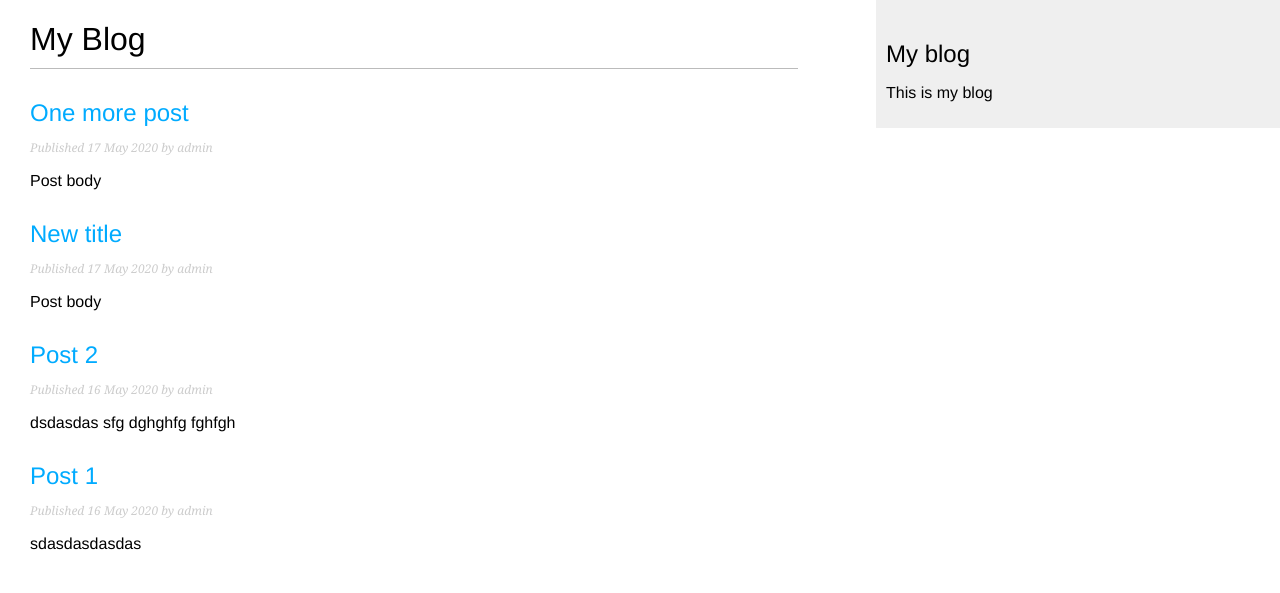
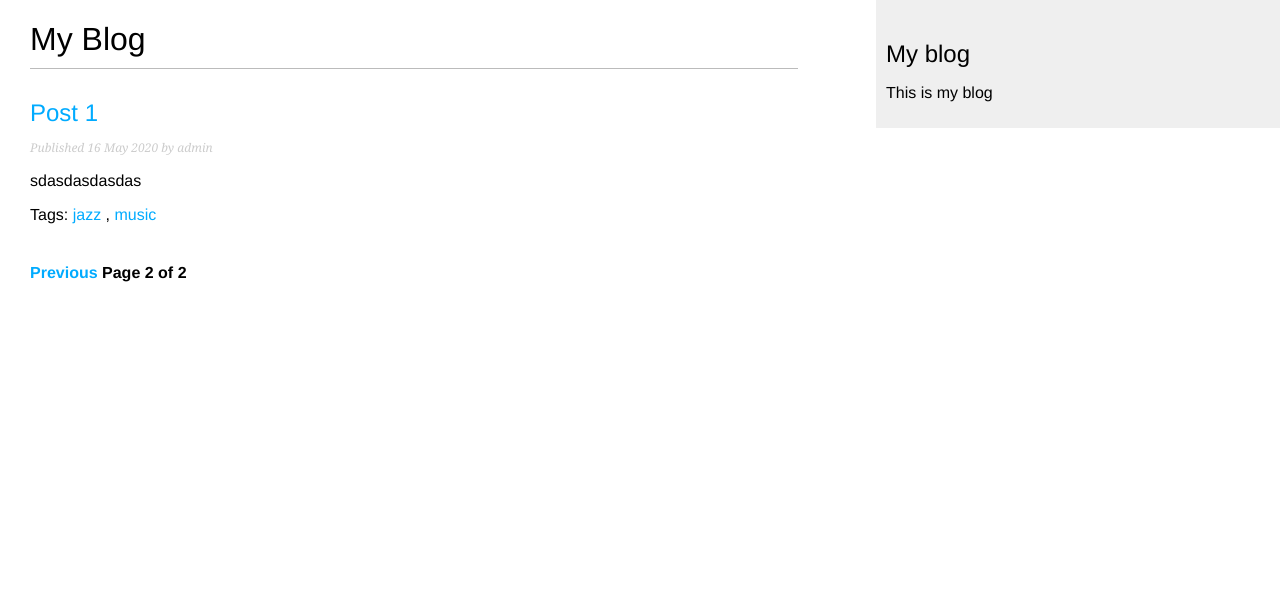
Before and after one commit to dchaika1990/django-blog, a Django app: page /blog/?page=2 in a window 1280 px wide. Shown: the top 593 px of the page. Run offline with Django 3.2, Linux system fonts and the light colour scheme; data comes from the database, SQL or seed files in the repository; both versions use the stored data as it was after the commit; parts of the project's set-up code (start-up, migrations or seed data) failed here and were passed over.

Commit message:
add tags

```diff
--- a/blog/admin.py
+++ b/blog/admin.py
@@ -5,7 +5,7 @@ from .models import Post, Comment
 # Register your models here.
 @admin.register(Post)
 class PostAdmin(admin.ModelAdmin):
-    list_display = ('title', 'slug', 'author', 'publish', 'updated', 'status')
+    list_display = ('title', 'slug', 'author', 'publish', 'updated', 'status', 'tag_list')
     list_filter = ('status', 'created', 'publish', 'author')
     search_fields = ('title', 'body')
     prepopulated_fields = {'slug': ('title',)}
@@ -13,6 +13,9 @@ class PostAdmin(admin.ModelAdmin):
     date_hierarchy = 'publish'
     ordering = ('status', 'publish')
 
+    def tag_list(self, obj):
+        return u", ".join(o.name for o in obj.tags.all())
+
 
 @admin.register(Comment)
 class CommentAdmin(admin.ModelAdmin):
--- a/blog/models.py
+++ b/blog/models.py
@@ -2,6 +2,7 @@ from django.db import models
 from django.utils import timezone
 from django.contrib.auth.models import User
 from django.urls import reverse
+from taggit.managers import TaggableManager
 # Create your models here.
 
 
@@ -25,6 +26,7 @@ class Post(models.Model):
     status = models.CharField(max_length=10, choices=STATUS_CHOICES, default='draft')
     objects = models.Manager()      # Менеджер по умолчанию.
     published = PublishedManager()  # Наш новый менеджер.
+    tags = TaggableManager()    # tags
 
     def get_absolute_url(self):
         return reverse(
--- a/blog/urls.py
+++ b/blog/urls.py
@@ -10,7 +10,11 @@ urlpatterns = [
     #     views.PostListView.as_view(),
     #     name='post_list'
     # ),
-    path('', views.post_list, name='post_list'),
+    path(
+        '',
+        views.post_list,
+        name='post_list'
+    ),
     path(
         '<int:year>/<int:month>/<int:day>/<slug:post>',
         views.post_detail,
@@ -20,5 +24,10 @@ urlpatterns = [
         '<int:post_id>/share/',
         views.post_share,
         name='post_share'
+    ),
+    path(
+        'tag/<slug:tag_slug>',
+        views.post_list,
+        name='post_list_by_tag'
     )
 ]
--- a/blog/views.py
+++ b/blog/views.py
@@ -1,21 +1,42 @@
 from django.core.mail import send_mail
 from django.shortcuts import render, get_object_or_404
 from django.core.paginator import Paginator, EmptyPage, PageNotAnInteger
-
 from .models import Post, Comment
 from django.views.generic import ListView
 from .forms import EmailPostForm, CommentForm
+from taggit.models import Tag
 
 
 # Create your views here.
 # Show posts list
-def post_list(request):
-    posts = Post.published.all()
+def post_list(request, tag_slug=None):
+    object_list = Post.published.all()
+
+    # Tags
+    tag = None
+    if tag_slug:
+        tag = get_object_or_404(Tag, slug=tag_slug)
+        object_list = object_list.filter(tags__in=[tag])
+
+    # Pagination
+    paginator = Paginator(object_list, 3) # 3 posts in each page
+    page = request.GET.get('page')
+    try:
+        posts = paginator.page(page)
+    except PageNotAnInteger:
+        # If page is not an integer deliver the first page
+        posts = paginator.page(1)
+    except EmptyPage:
+        # If page is out of range deliver last page of results
+        posts = paginator.page(paginator.num_pages)
+
     return render(
         request,
         'blog/post/list.html',
         {
-            'posts': posts
+            'page': page,
+            'posts': posts,
+            'tag': tag,
         }
     )
 
--- a/myblog/settings.py
+++ b/myblog/settings.py
@@ -38,6 +38,7 @@ INSTALLED_APPS = [
     'django.contrib.messages',
     'django.contrib.staticfiles',
     'blog.apps.BlogConfig',
+    'taggit'
 ]
 
 MIDDLEWARE = [
--- a/templates/blog/post/list.html
+++ b/templates/blog/post/list.html
@@ -4,12 +4,23 @@
 {% endblock %}
 {% block content %}
     <h1>My Blog</h1>
+    {% if tag %}
+        <h2>Posts tagged with "{{ tag.name }}"</h2>
+    {% endif %}
     {% for post in posts %}
         <h2>
             <a href="{{ post.get_absolute_url }}">{{ post.title }}</a>
         </h2>
         <p class="date">Published {{ post.publish|date:'d M Y' }} by {{ post.author }}</p>
         {{ post.body|truncatewords:30|linebreaks }}
+        {% if post.tags.all %}
+        <p class="tags">Tags:
+            {% for tag in post.tags.all %}
+                <a href="{% url "blog:post_list_by_tag" tag.slug %}">{{ tag.name }}</a>
+                {% if not forloop.last %}, {% endif %}
+            {% endfor %}
+        </p>
+        {% endif %}
     {% endfor %}
-    {% include 'pagination.html' with page=page_obj %}
+    {% include 'pagination.html' with page=posts %}
 {% endblock %}
```
Also changed, not shown: blog/migrations/0004_post_tags.py (added), db.sqlite3.
